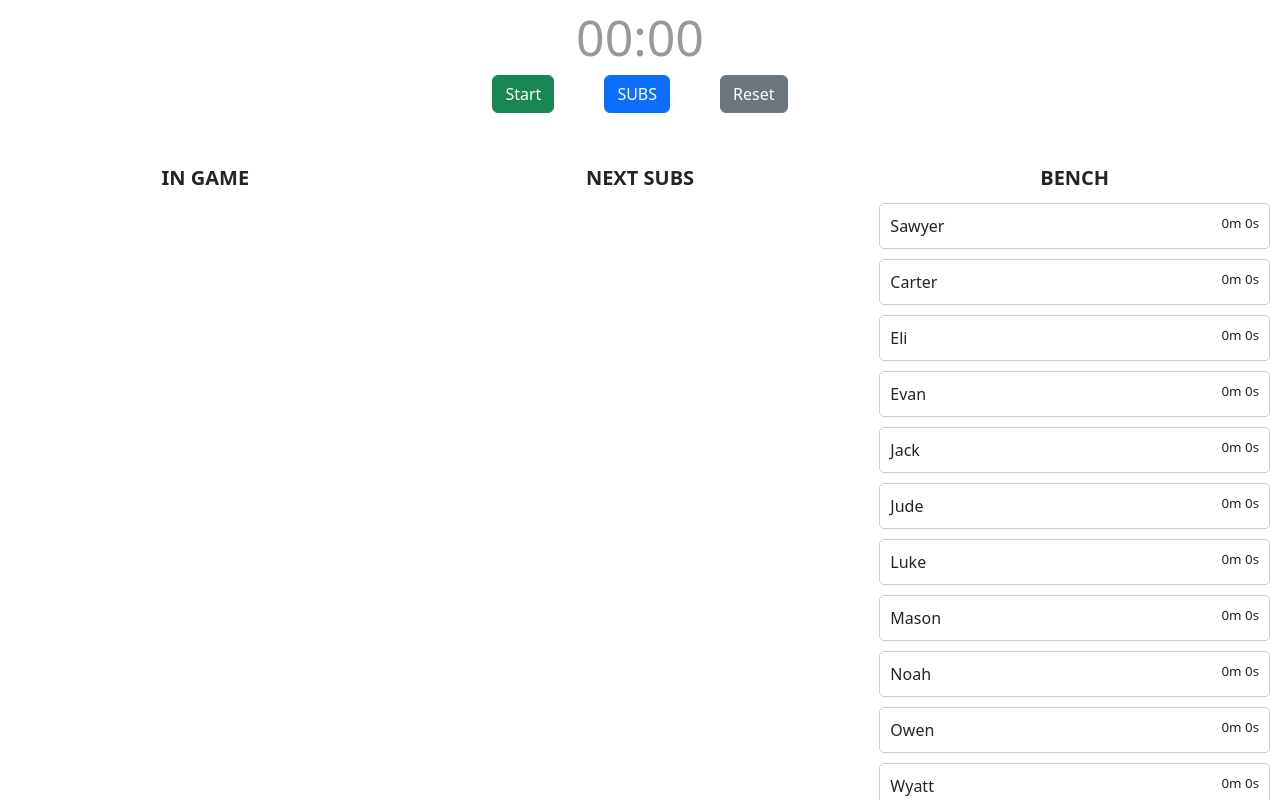
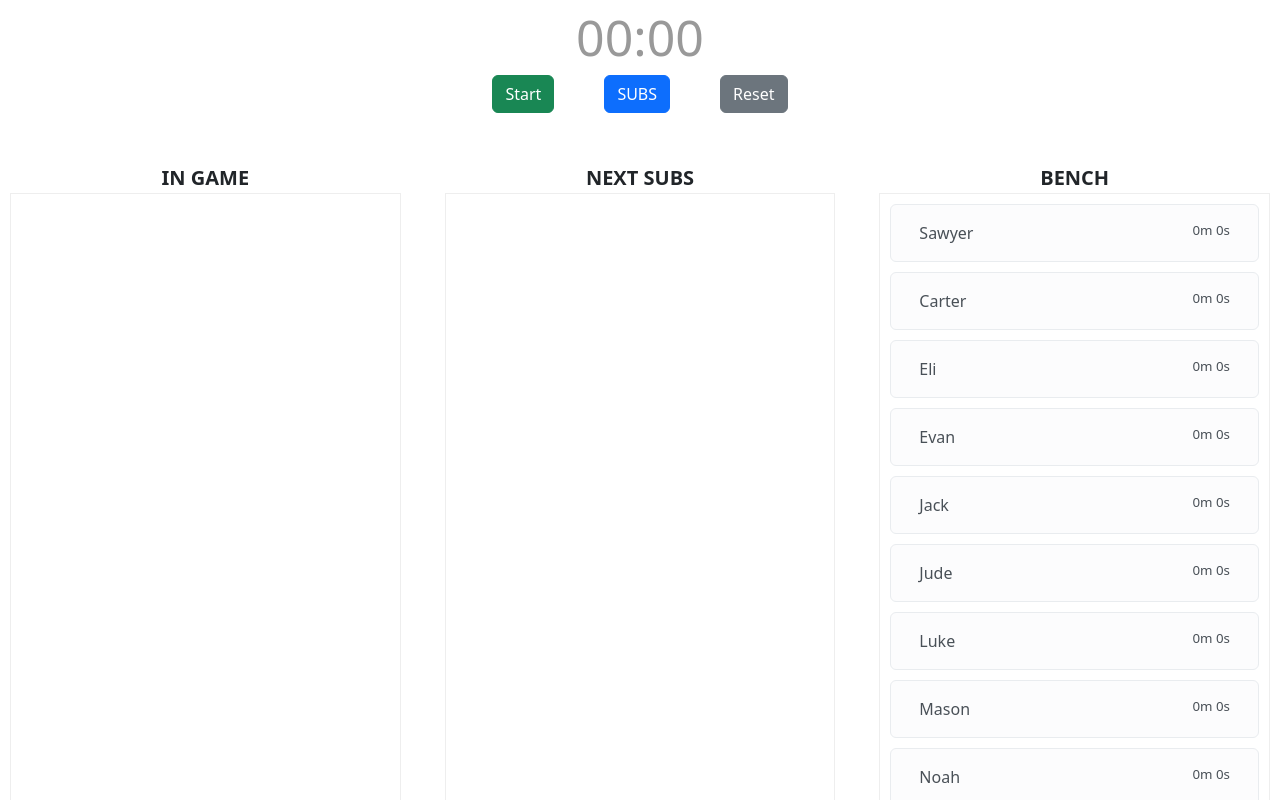
Before and after one commit to corynathe/basketballsubs, a React (Create React App) app: page / in a window 1280 px wide. Shown: the top 800 px of the page. Built offline with nearby package versions, Linux system fonts and the light colour scheme; the HTML template or start-up script is replaced by a standard one.

Commit message:
use react-bootstrap alert styling for col-content

```diff
--- a/src/App.css
+++ b/src/App.css
@@ -52,16 +52,15 @@
   font-weight: bold;
 }
 
-.player-card {
-  margin: 10px;
-  padding: 10px;
-  border: 1px solid #ccc;
-  border-radius: 5px;
-  text-align: left;
+.col-content {
+    border: 1px solid #eee;
+    height: 100%;
+    margin: 0 10px;
 }
 
-.player-card.comingOut {
-  background-color: #cccccc;
+.player-card {
+  margin: 10px !important;
+  text-align: left;
 }
 
 .player-seconds, .player-seconds-current {
--- a/src/App.js
+++ b/src/App.js
@@ -20,6 +20,7 @@ function App() {
   const [confirmReset, setConfirmReset] = useState(false);
   const [players, setPlayers] = useState(PLAYER_NAMES.map(name => ({name, seconds: 0, isIn: false, comingOut: false, goingIn: false, inAt: undefined, outAt: undefined})));
 
+  // sort players in the game by those coming out and then by time in the game
   const playersInGame = players.filter(player => player.isIn)
         .sort((a, b) => {
             if (a.comingOut && !b.comingOut) {
@@ -32,6 +33,8 @@ function App() {
         });
 
   const playersGoingIn = players.filter(player => player.goingIn);
+
+  // sort players on bench length of time they have been on the bench
     const playersOnBench = players.filter(player => !player.isIn && !player.goingIn)
         .sort((a, b) => (a.outAt || 0) - (b.outAt || 0));
 
@@ -120,19 +123,19 @@ function App() {
         <Row>
             <Col>
                 <div className="col-title">IN GAME</div>
-                <div>
+                <div className="col-content">
                     {playersInGame.map(player => <PlayerCard key={player.name} onClick={comingOut} totalSeconds={totalSeconds} {...player} />)}
                 </div>
             </Col>
             <Col>
                 <div className="col-title">NEXT SUBS</div>
-                <div>
+                <div className="col-content">
                     {playersGoingIn.map(player => <PlayerCard key={player.name} onClick={notGoingIn} {...player} />)}
                 </div>
             </Col>
             <Col>
                 <div className="col-title">BENCH</div>
-                <div>
+                <div className="col-content">
                     {playersOnBench.map(player => <PlayerCard key={player.name} onClick={goingIn} {...player} />)}
                 </div>
             </Col>
@@ -141,18 +144,27 @@ function App() {
   );
 }
 
-const PlayerCard = ({name, seconds, isIn, comingOut, inAt, totalSeconds, onClick}) => {
+const PlayerCard = ({name, seconds, isIn, comingOut, goingIn, inAt, totalSeconds, onClick}) => {
     const m = Math.floor(seconds / 60);
     const s = seconds % 60;
     const diffM = Math.floor((totalSeconds - inAt) / 60);
     const diffS = (totalSeconds - inAt) % 60;
+    const classNames = ['player-card', 'alert'];
+    if (isIn && !comingOut) classNames.push('alert-success');
+    if (isIn && comingOut) classNames.push('alert-primary');
+    if (goingIn) classNames.push('alert-primary');
+    if (!isIn && !goingIn) classNames.push('alert-light');
 
     return (
-        <div className={`player-card ${isIn ? 'in' : 'out'} ${comingOut ? 'comingOut' : ''}`} data-name={name} onClick={onClick}>
-            {name}
-            {isIn && <span className='player-seconds-current'>({diffM}m {diffS}s)</span>}
-            <span className='player-seconds'>{m}m {s}s</span>
-        </div>
+        <Row className={classNames.join(' ')} data-name={name} onClick={onClick}>
+            <Col xs={5}>
+                {name}
+            </Col>
+            <Col xs={7}>
+                {isIn && <span className='player-seconds-current'>({diffM}m {diffS}s)</span>}
+                <span className='player-seconds'>{m}m {s}s</span>
+            </Col>
+        </Row>
     );
 }
 
```
